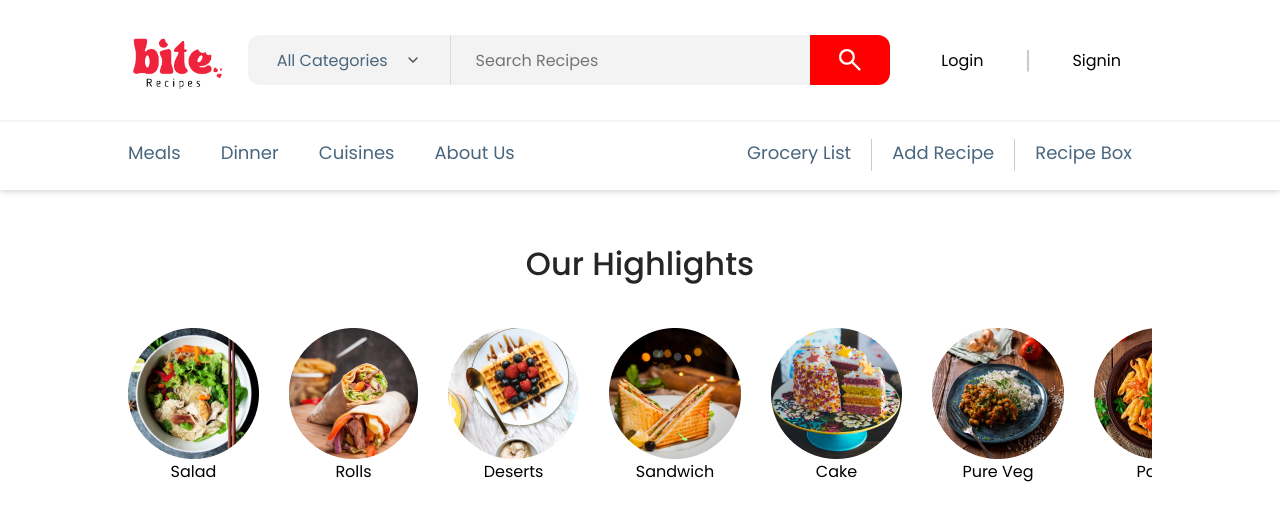
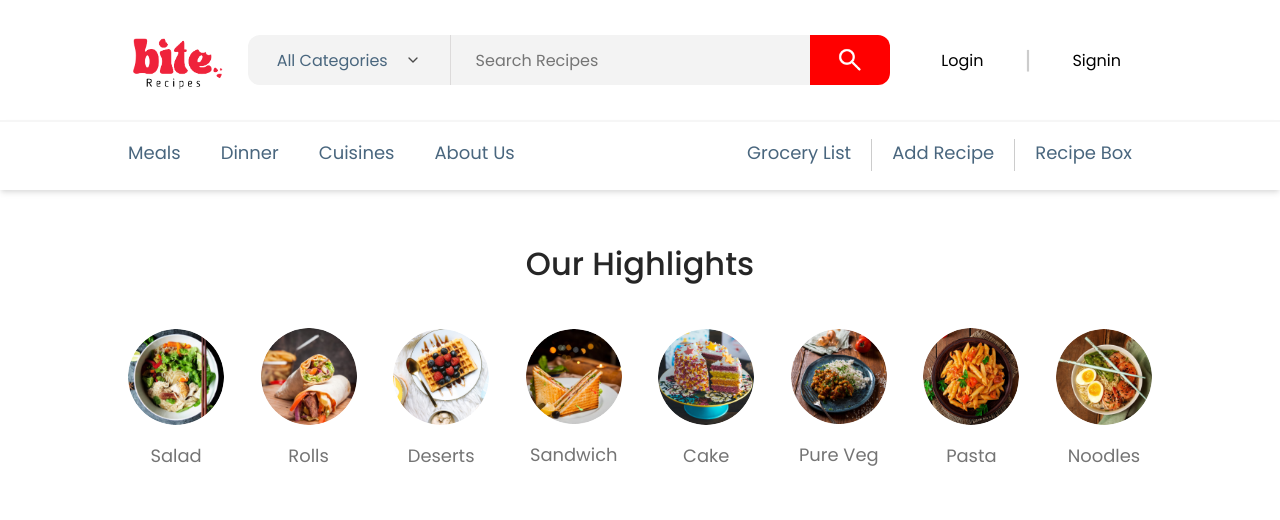
Before and after one commit to sneha-at-hub/recipe-sharing-application, a React (Vite) app in the folder frontend/: page / in a window 1280 px wide. Shown: the top 520 px of the page. Built offline with nearby package versions, Linux system fonts and the light colour scheme.

Commit message:
CSS STYLING FOR THE HIGHLIGHTS TEXT

```diff
--- a/frontend/src/components/ExploreMenu/Explore.css
+++ b/frontend/src/components/ExploreMenu/Explore.css
@@ -38,3 +38,18 @@
 .explore-menu-list::-webkit-scrollbar{
     display: none;
 }
+
+.explore-menu-list-item img{
+    width: 7.5vw;
+    min-width: 80px;
+    cursor: pointer;
+    border-radius: 50%;
+    transition: 0.2s;
+
+}
+.explore-menu-list-item p{
+    margin-top: 10px;
+    color: #747474;
+    font-size: max(1.4vw, 16px);
+    cursor: pointer;
+}
--- a/frontend/src/components/ExploreMenu/Explore.jsx
+++ b/frontend/src/components/ExploreMenu/Explore.jsx
@@ -8,7 +8,7 @@ const Explore = () => {
         <div className="explore-menu-list">
             {menu_list.map((item, index) => {
                 return (
-                    <div key={index} className='explore-menu-item'>
+                    <div key={index} className='explore-menu-list-item'>
                         <img src={item.menu_image} alt={item.menu_name} />
                         <p>{item.menu_name}</p>
                     </div>
```
